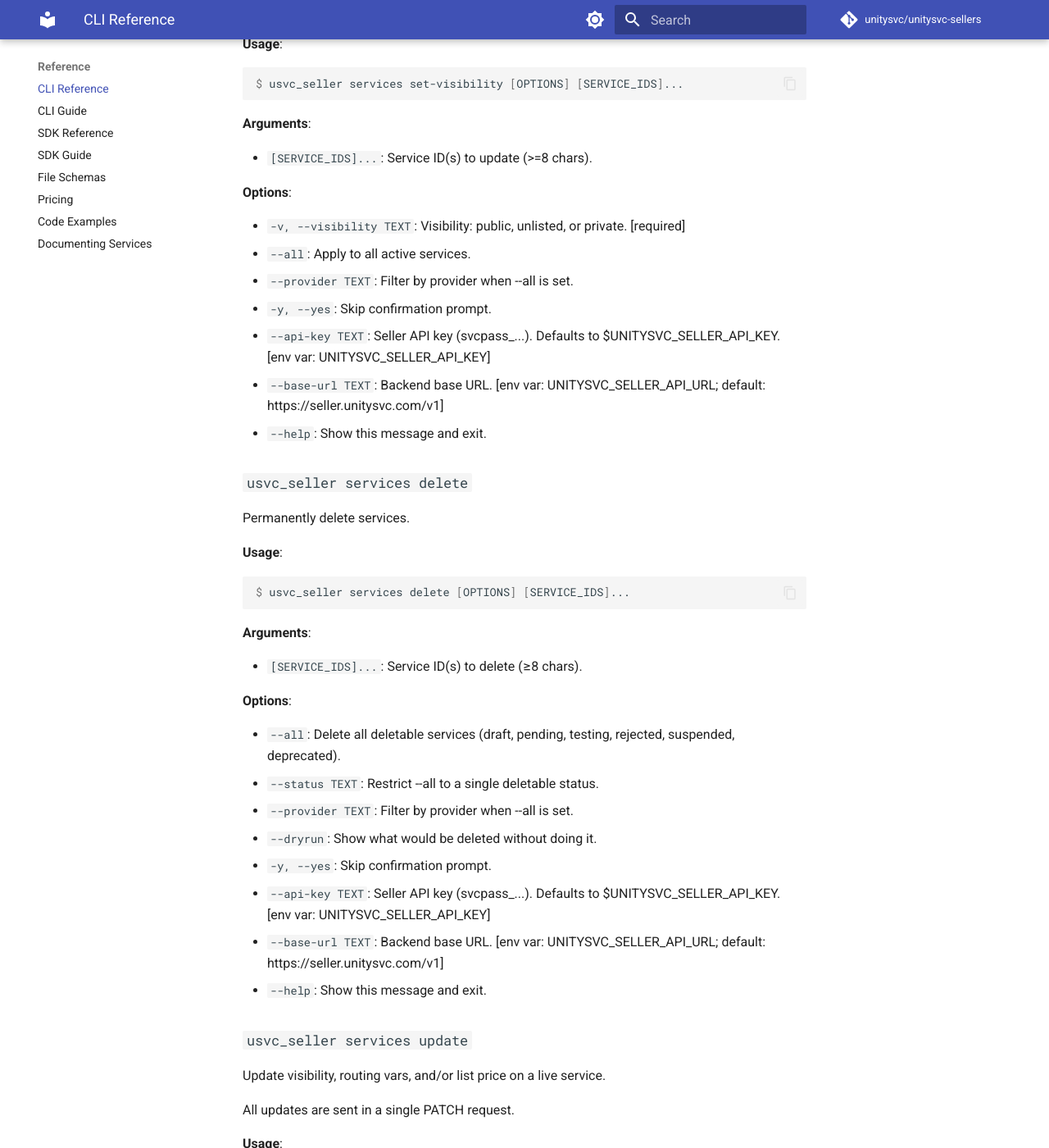
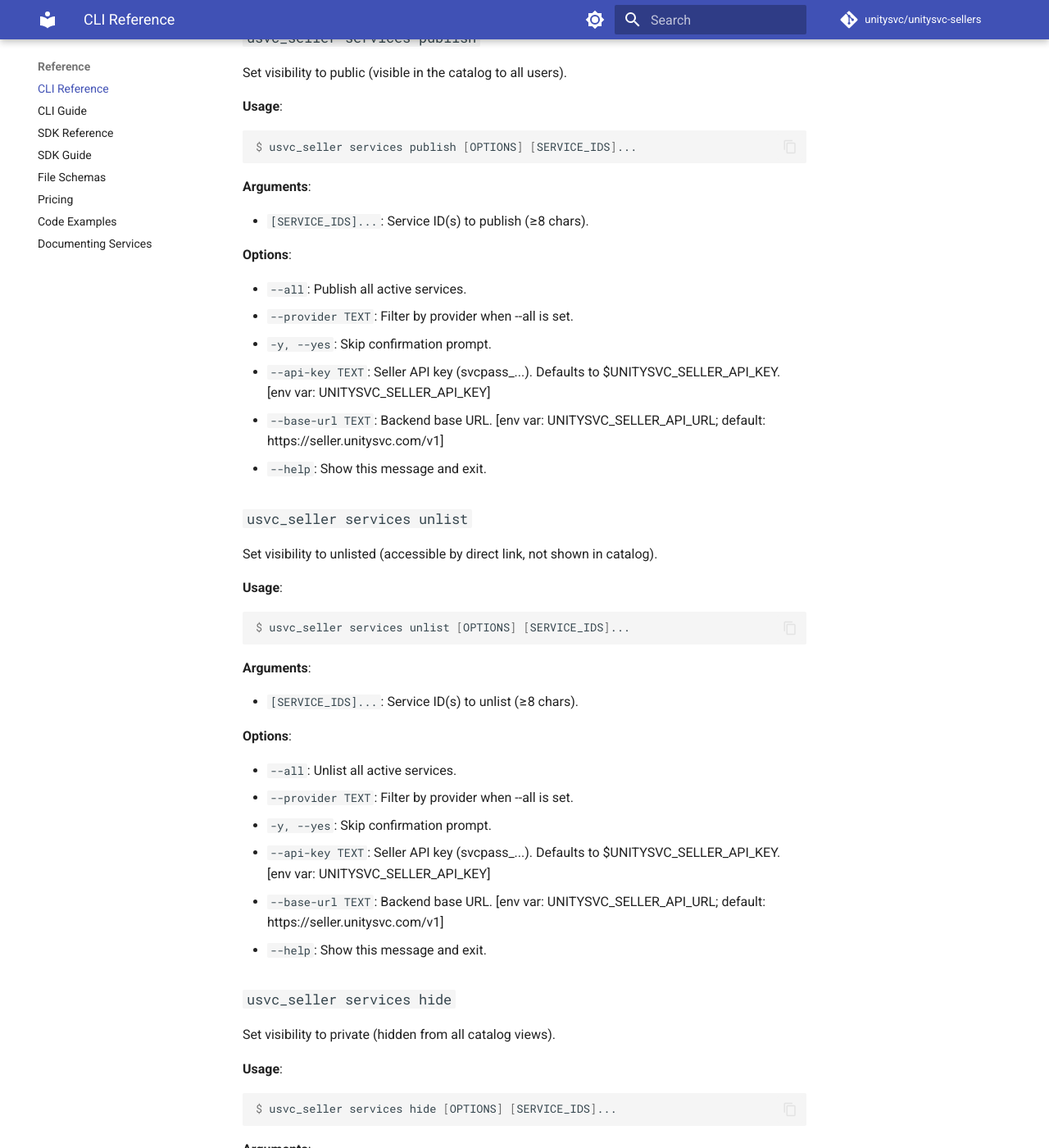
Before and after one commit to unitysvc/unitysvc-sellers, an MkDocs documentation site: the page built from docs/cli-reference.md, in a window 1280 px wide and 1400 px high, scrolled down 14741 px. Shown: the whole window at 82% size. Built offline with MkDocs 1.6.1 and Material for MkDocs 9.7.7, drawn with Linux system fonts in a browser that asks for light colours; comment, search, counter and statistics services are not loaded; some of the changed text lies outside the part shown.

Commit message:
Fix test mock shape and regenerate CLI reference
- Update test mock to use nested result.service.id shape to match
  the actual ingest task response and the fix in upload.py
- Regenerate docs/cli-reference.md: set-visibility → publish/unlist/hide,
  status list now includes review/deprecated (not testing)

Co-Authored-By: Claude Sonnet 4.6 <noreply@anthropic.com>

````diff
--- a/docs/cli-reference.md
+++ b/docs/cli-reference.md
@@ -495,7 +495,7 @@ $ usvc_seller data list listings [OPTIONS] [DATA_DIR]
 
 ## `usvc_seller services`
 
-Remote service operations (list, show, submit, withdraw, deprecate, set-visibility, delete, update).
+Remote service operations (list, show, submit, withdraw, deprecate, publish, unlist, hide, delete, update).
 
 **Usage**:
 
@@ -514,7 +514,9 @@ $ usvc_seller services [OPTIONS] COMMAND [ARGS]...
 * `submit`: Submit services for review (draft|rejected...
 * `withdraw`: Withdraw services back to draft...
 * `deprecate`: Mark services as deprecated.
-* `set-visibility`: Set catalog visibility on services (public...
+* `publish`: Set visibility to public (visible in the...
+* `unlist`: Set visibility to unlisted (accessible by...
+* `hide`: Set visibility to private (hidden from all...
 * `delete`: Permanently delete services.
 * `update`: Update visibility, routing vars, and/or...
 * `list-tests`: List testable documents for one service or...
@@ -541,7 +543,7 @@ $ usvc_seller services list [OPTIONS]
 * `--limit INTEGER`: Max records per page (cursor pagination; repeat with --cursor for more).  [default: 50]
 * `--cursor TEXT`: Continuation token from a previous page&#x27;s next_cursor.
 * `--all`: Follow cursors and print every page as one combined result.
-* `--status TEXT`: Filter by service status (draft, pending, testing, active, rejected, suspended).
+* `--status TEXT`: Filter by service status (draft, pending, review, active, rejected, suspended, deprecated).
 * `-n, --name TEXT`: Search by name, display_name, or provider name (case-insensitive partial match).
 * `--provider TEXT`: Filter by provider name (case-insensitive partial match, applied client-side).
 * `--fields TEXT`: Comma-separated list of columns to display.  [default: id,name,provider_name,service_type,status]
@@ -640,26 +642,69 @@ $ usvc_seller services deprecate [OPTIONS] [SERVICE_IDS]...
 * `--base-url TEXT`: Backend base URL.  [env var: UNITYSVC_SELLER_API_URL; default: https://seller.unitysvc.com/v1]
 * `--help`: Show this message and exit.
 
-### `usvc_seller services set-visibility`
+### `usvc_seller services publish`
 
-Set catalog visibility on services (public / unlisted / private).
-
-Only active services can be set to public.
+Set visibility to public (visible in the catalog to all users).
 
 **Usage**:
 
 ```console
-$ usvc_seller services set-visibility [OPTIONS] [SERVICE_IDS]...
+$ usvc_seller services publish [OPTIONS] [SERVICE_IDS]...
 ```
 
 **Arguments**:
 
-* `[SERVICE_IDS]...`: Service ID(s) to update (&gt;=8 chars).
+* `[SERVICE_IDS]...`: Service ID(s) to publish (≥8 chars).
 
 **Options**:
 
-* `-v, --visibility TEXT`: Visibility: public, unlisted, or private.  [required]
-* `--all`: Apply to all active services.
+* `--all`: Publish all active services.
+* `--provider TEXT`: Filter by provider when --all is set.
+* `-y, --yes`: Skip confirmation prompt.
+* `--api-key TEXT`: Seller API key (svcpass_...). Defaults to $UNITYSVC_SELLER_API_KEY.  [env var: UNITYSVC_SELLER_API_KEY]
+* `--base-url TEXT`: Backend base URL.  [env var: UNITYSVC_SELLER_API_URL; default: https://seller.unitysvc.com/v1]
+* `--help`: Show this message and exit.
+
+### `usvc_seller services unlist`
+
+Set visibility to unlisted (accessible by direct link, not shown in catalog).
+
+**Usage**:
+
+```console
+$ usvc_seller services unlist [OPTIONS] [SERVICE_IDS]...
+```
+
+**Arguments**:
+
+* `[SERVICE_IDS]...`: Service ID(s) to unlist (≥8 chars).
+
+**Options**:
+
+* `--all`: Unlist all active services.
+* `--provider TEXT`: Filter by provider when --all is set.
+* `-y, --yes`: Skip confirmation prompt.
+* `--api-key TEXT`: Seller API key (svcpass_...). Defaults to $UNITYSVC_SELLER_API_KEY.  [env var: UNITYSVC_SELLER_API_KEY]
+* `--base-url TEXT`: Backend base URL.  [env var: UNITYSVC_SELLER_API_URL; default: https://seller.unitysvc.com/v1]
+* `--help`: Show this message and exit.
+
+### `usvc_seller services hide`
+
+Set visibility to private (hidden from all catalog views).
+
+**Usage**:
+
+```console
+$ usvc_seller services hide [OPTIONS] [SERVICE_IDS]...
+```
+
+**Arguments**:
+
+* `[SERVICE_IDS]...`: Service ID(s) to hide (≥8 chars).
+
+**Options**:
+
+* `--all`: Hide all active services.
 * `--provider TEXT`: Filter by provider when --all is set.
 * `-y, --yes`: Skip confirmation prompt.
 * `--api-key TEXT`: Seller API key (svcpass_...). Defaults to $UNITYSVC_SELLER_API_KEY.  [env var: UNITYSVC_SELLER_API_KEY]
@@ -682,7 +727,7 @@ $ usvc_seller services delete [OPTIONS] [SERVICE_IDS]...
 
 **Options**:
 
-* `--all`: Delete all deletable services (draft, pending, testing, rejected, suspended, deprecated).
+* `--all`: Delete all deletable services (draft, pending, review, rejected, suspended, deprecated).
 * `--status TEXT`: Restrict --all to a single deletable status.
 * `--provider TEXT`: Filter by provider when --all is set.
 * `--dryrun`: Show what would be deleted without doing it.
````
